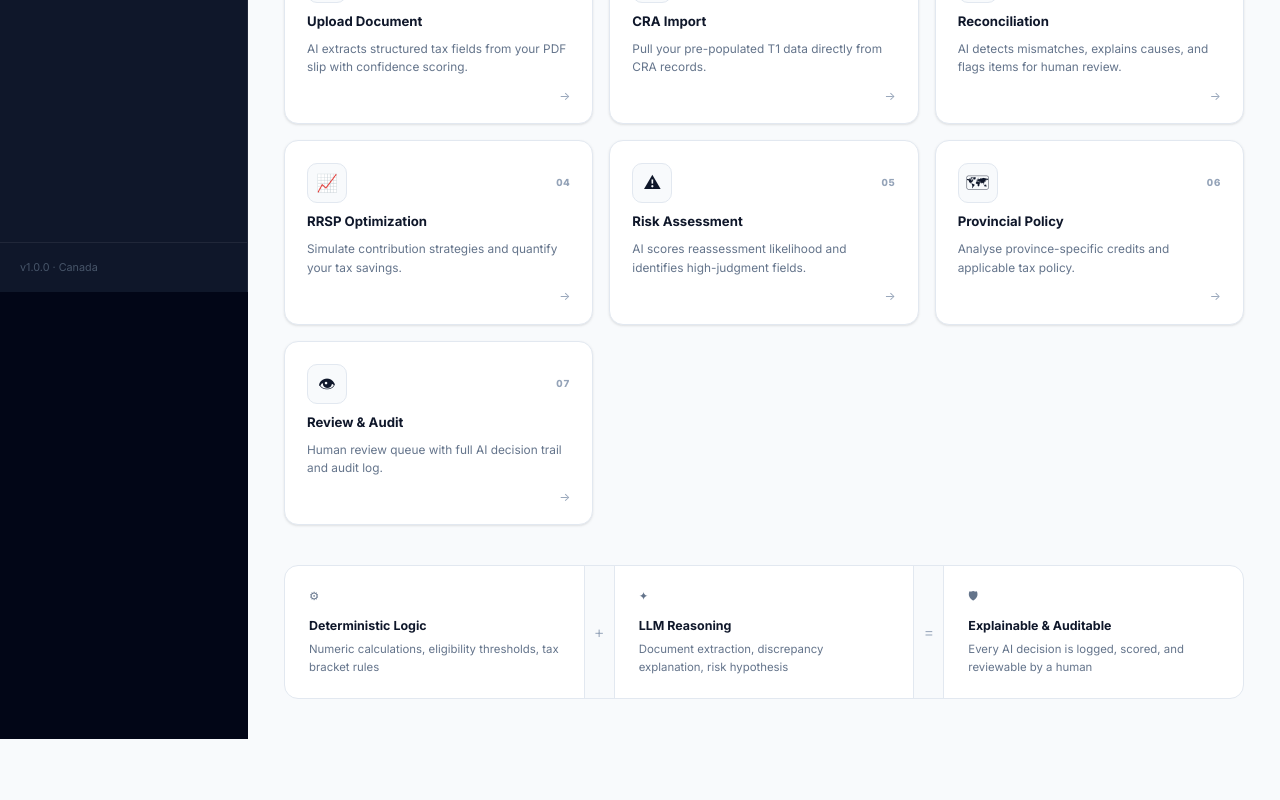
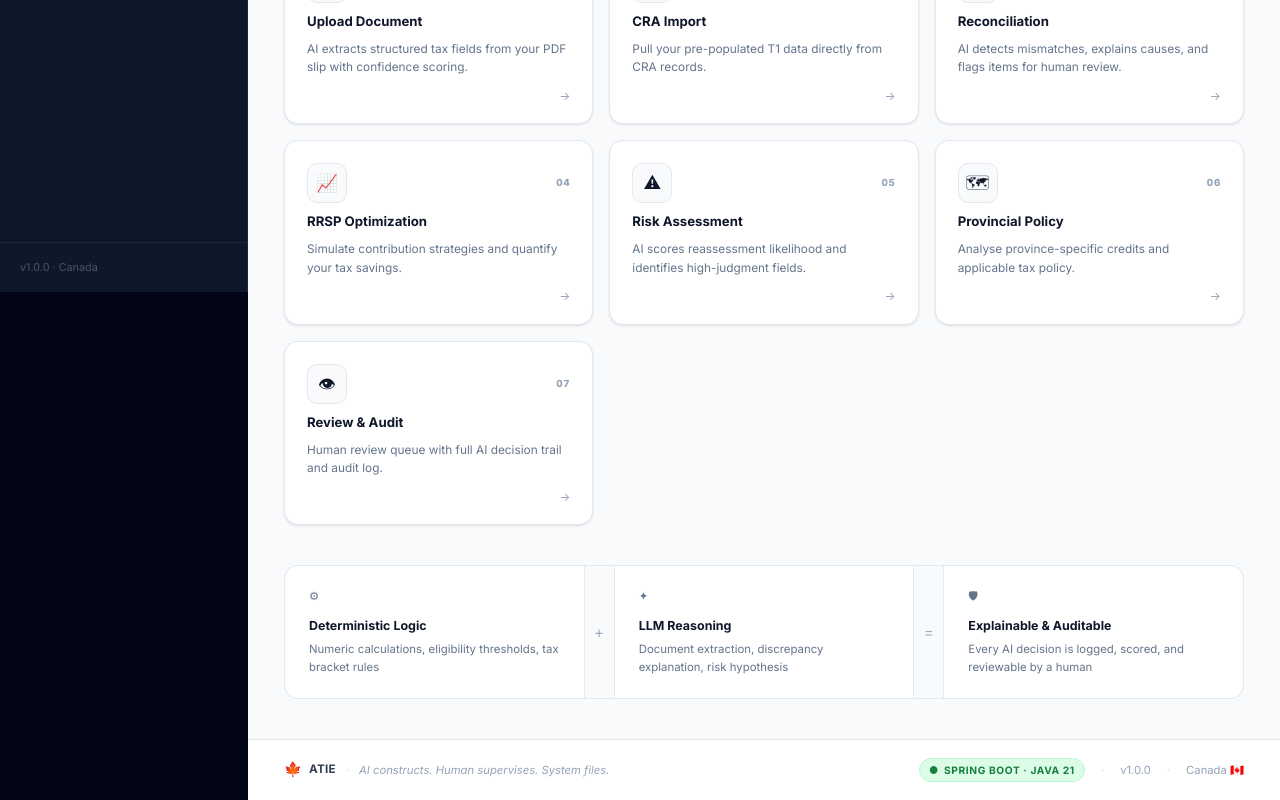
Before and after one commit to Lawaltunde/tax-intelligence-engine, a React (Vite) app in the folder ui/: page / in a window 1280 px wide. Shown: the part 508-1308 px from the top of the page. Before the commit the page ends 1247 px from the top, so only its background shows below. Built offline with nearby package versions, Linux system fonts and the light colour scheme; no server answers.

Commit message:
feat: full-width content panel, add app footer with tagline and stack info

```diff
--- a/ui/src/components/Layout.tsx
+++ b/ui/src/components/Layout.tsx
@@ -58,6 +58,25 @@ export default function Layout() {
           </span>
         </header>
         <Outlet />
+        <footer className="app-footer">
+          <div className="app-footer-left">
+            <div className="app-footer-brand">
+              <span className="footer-maple" aria-hidden="true">🍁</span>
+              ATIE
+            </div>
+            <span className="app-footer-sep" aria-hidden="true">·</span>
+            <span className="app-footer-tagline">AI constructs. Human supervises. System files.</span>
+          </div>
+          <div className="app-footer-right">
+            <span className="app-footer-pill">
+              <span aria-hidden="true">●</span> Spring Boot · Java 21
+            </span>
+            <span className="app-footer-sep" aria-hidden="true">·</span>
+            <span className="app-footer-link">v1.0.0</span>
+            <span className="app-footer-sep" aria-hidden="true">·</span>
+            <span className="app-footer-link">Canada 🇨🇦</span>
+          </div>
+        </footer>
       </div>
     </div>
   );
--- a/ui/src/index.css
+++ b/ui/src/index.css
@@ -178,7 +178,13 @@ button, input, select, textarea { font-family: inherit; }
 }
 
 /* ── Main content area ────────────────────────────────────────────────────── */
-.main-content { flex: 1; min-width: 0; background: var(--gray-50); min-height: 100vh; }
+.main-content {
+  flex: 1; min-width: 0;
+  background: var(--gray-50);
+  min-height: 100vh;
+  display: flex; flex-direction: column;
+}
+.main-content .page { flex: 1; }
 
 /* ── Topbar ───────────────────────────────────────────────────────────────── */
 .topbar {
@@ -204,7 +210,7 @@ button, input, select, textarea { font-family: inherit; }
 }
 
 /* ── Page ─────────────────────────────────────────────────────────────────── */
-.page { padding: 32px 36px; max-width: 1100px; }
+.page { padding: 32px 36px; width: 100%; }
 .page > h1 {
   font-size: 1.65rem; font-weight: 800;
   color: var(--gray-900); letter-spacing: -0.02em; line-height: 1.25;
@@ -616,6 +622,50 @@ tbody tr:hover td { background: var(--gray-50); }
 }
 .ai-boundary-none::before { content: '✓ ' !important; color: #15803d !important; }
 
+/* ── App footer ───────────────────────────────────────────────────────────── */
+.app-footer {
+  padding: 18px 36px;
+  border-top: 1px solid var(--border);
+  background: #fff;
+  display: flex;
+  align-items: center;
+  justify-content: space-between;
+  flex-shrink: 0;
+  gap: 16px;
+  flex-wrap: wrap;
+}
+.app-footer-left {
+  display: flex; align-items: center; gap: 10px;
+}
+.app-footer-brand {
+  display: flex; align-items: center; gap: 7px;
+  font-size: 0.78rem; font-weight: 700;
+  color: var(--gray-700); letter-spacing: 0.02em;
+}
+.app-footer-brand .footer-maple { font-size: 0.95rem; }
+.app-footer-sep {
+  color: var(--gray-300); font-size: 0.75rem;
+}
+.app-footer-tagline {
+  font-size: 0.75rem; color: var(--text-muted);
+  font-style: italic;
+}
+.app-footer-right {
+  display: flex; align-items: center; gap: 16px;
+}
+.app-footer-link {
+  font-size: 0.75rem; color: var(--text-muted);
+  transition: color var(--duration-fast) var(--ease);
+}
+.app-footer-link:hover { color: var(--brand-600); }
+.app-footer-pill {
+  display: inline-flex; align-items: center; gap: 5px;
+  font-size: 0.68rem; font-weight: 700; letter-spacing: 0.06em; text-transform: uppercase;
+  padding: 3px 9px; border-radius: var(--radius-full);
+  background: var(--green-100); color: var(--green-700);
+  border: 1px solid #bbf7d0;
+}
+
 /* ── Responsive ───────────────────────────────────────────────────────────── */
 @media (max-width: 768px) {
   .sidebar { display: none; }
@@ -627,4 +677,5 @@ tbody tr:hover td { background: var(--gray-50); }
   .atie-principle { border-right: none; border-bottom: 1px solid var(--border); }
   .atie-principle:last-child { border-bottom: none; }
   .atie-principle-divider { display: none; }
+  .app-footer { flex-direction: column; align-items: flex-start; gap: 10px; padding: 16px 18px; }
 }
```
